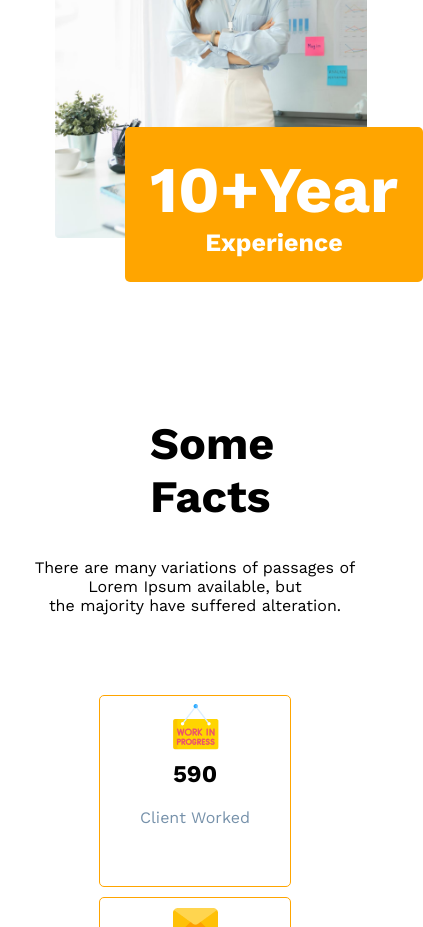
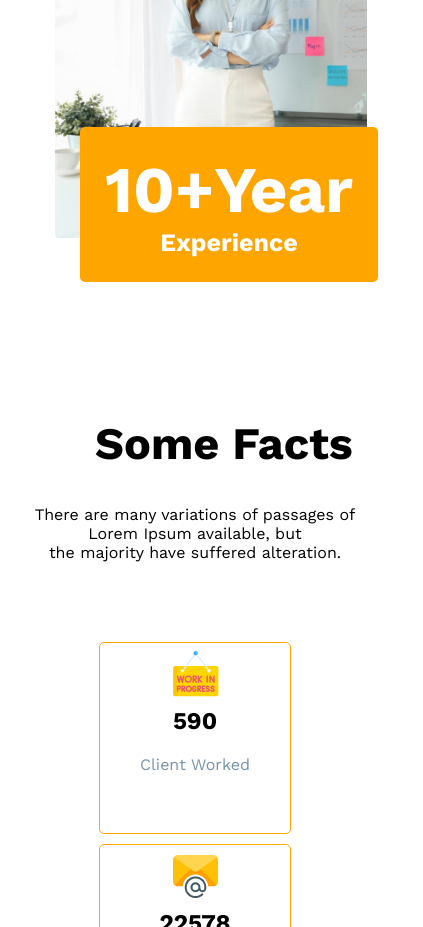
Before and after one commit to Engarif3/project2, a plain HTML site: page index.html in a window 390 px wide. Shown: the part 5220-6147 px from the top of the page, 423 px wide, since content can reach past the window. Drawn offline with nearby package versions, Linux system fonts and the light colour scheme.

Commit message:
second commit

```diff
--- a/style.css
+++ b/style.css
@@ -220,7 +220,7 @@ margin-left: 150px;
 
  /* ========================media querry starts here =================================================*/
 
- @media only screen and (max-width:576px) {
+ @media screen and (max-width:576px) {
     *{
         margin: auto;
     }
@@ -305,11 +305,14 @@ margin-left: 150px;
 
    .btn-big{
     bottom:115px;
-    left: 125px;
+    left: 80px;
  }
 
    .icons{
     margin-top: -10px;
+   }
+   .icons>h1{
+    margin-left: 95px;
    }
    .icons p{
     text-align: center;
```
